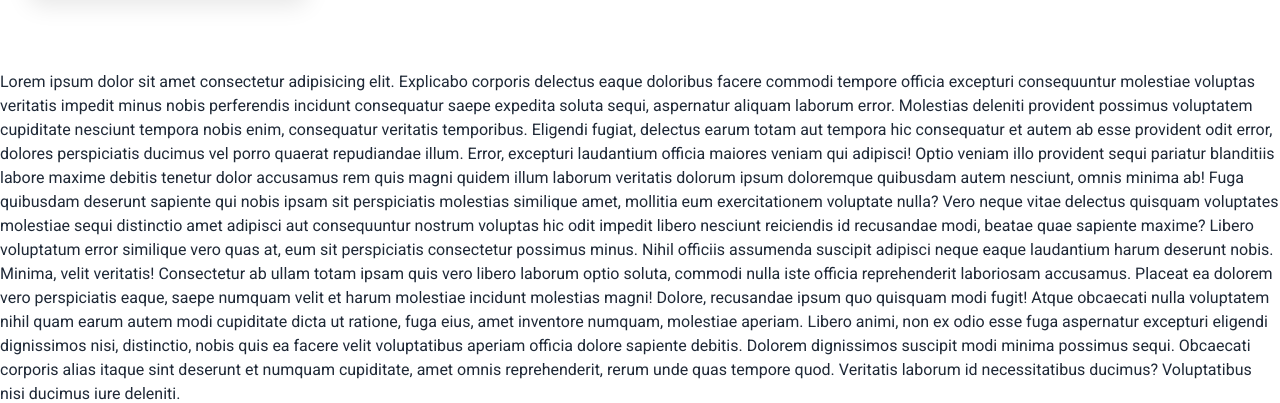
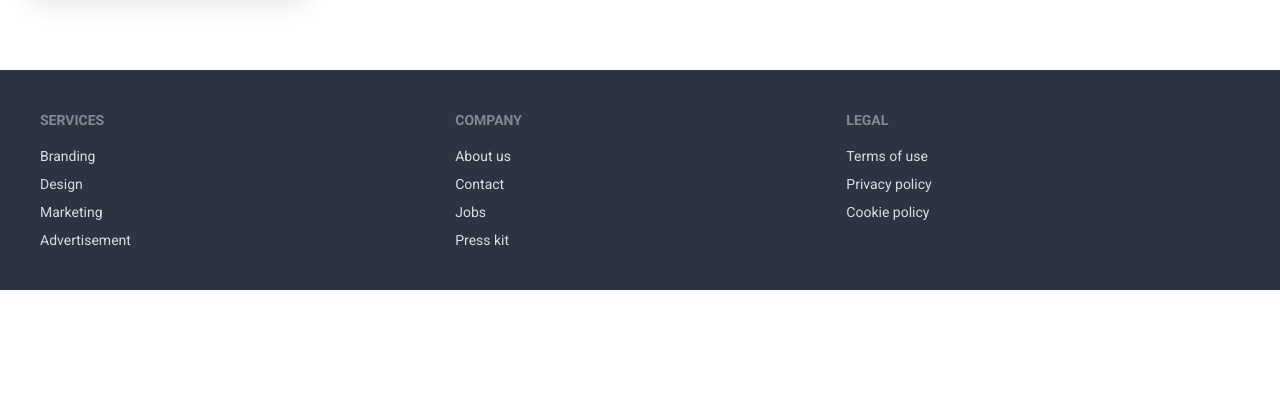
Before and after one commit to iamshakil19/book-client, a React (Vite) app: page / in a window 1280 px wide. Shown: the part 926-1329 px from the top of the page. After the commit the page ends 1216 px from the top, so only its background shows below. Built offline with nearby package versions, Linux system fonts and the light colour scheme.

Commit message:
footer added

```diff
--- a/src/page/Footer.tsx
+++ b/src/page/Footer.tsx
@@ -1,39 +1,28 @@
 export default function Footer() {
   return (
-    <div className="container mx-auto mt-20">
-      Lorem ipsum dolor sit amet consectetur adipisicing elit. Explicabo
-      corporis delectus eaque doloribus facere commodi tempore officia excepturi
-      consequuntur molestiae voluptas veritatis impedit minus nobis perferendis
-      incidunt consequatur saepe expedita soluta sequi, aspernatur aliquam
-      laborum error. Molestias deleniti provident possimus voluptatem cupiditate
-      nesciunt tempora nobis enim, consequatur veritatis temporibus. Eligendi
-      fugiat, delectus earum totam aut tempora hic consequatur et autem ab esse
-      provident odit error, dolores perspiciatis ducimus vel porro quaerat
-      repudiandae illum. Error, excepturi laudantium officia maiores veniam qui
-      adipisci! Optio veniam illo provident sequi pariatur blanditiis labore
-      maxime debitis tenetur dolor accusamus rem quis magni quidem illum laborum
-      veritatis dolorum ipsum doloremque quibusdam autem nesciunt, omnis minima
-      ab! Fuga quibusdam deserunt sapiente qui nobis ipsam sit perspiciatis
-      molestias similique amet, mollitia eum exercitationem voluptate nulla?
-      Vero neque vitae delectus quisquam voluptates molestiae sequi distinctio
-      amet adipisci aut consequuntur nostrum voluptas hic odit impedit libero
-      nesciunt reiciendis id recusandae modi, beatae quae sapiente maxime?
-      Libero voluptatum error similique vero quas at, eum sit perspiciatis
-      consectetur possimus minus. Nihil officiis assumenda suscipit adipisci
-      neque eaque laudantium harum deserunt nobis. Minima, velit veritatis!
-      Consectetur ab ullam totam ipsam quis vero libero laborum optio soluta,
-      commodi nulla iste officia reprehenderit laboriosam accusamus. Placeat ea
-      dolorem vero perspiciatis eaque, saepe numquam velit et harum molestiae
-      incidunt molestias magni! Dolore, recusandae ipsum quo quisquam modi
-      fugit! Atque obcaecati nulla voluptatem nihil quam earum autem modi
-      cupiditate dicta ut ratione, fuga eius, amet inventore numquam, molestiae
-      aperiam. Libero animi, non ex odio esse fuga aspernatur excepturi eligendi
-      dignissimos nisi, distinctio, nobis quis ea facere velit voluptatibus
-      aperiam officia dolore sapiente debitis. Dolorem dignissimos suscipit modi
-      minima possimus sequi. Obcaecati corporis alias itaque sint deserunt et
-      numquam cupiditate, amet omnis reprehenderit, rerum unde quas tempore
-      quod. Veritatis laborum id necessitatibus ducimus? Voluptatibus nisi
-      ducimus iure deleniti.
+    <div className="bg-neutral mt-20">
+      <footer className="footer container mx-auto p-10 text-neutral-content">
+        <div>
+          <span className="footer-title">Services</span>
+          <a className="link link-hover">Branding</a>
+          <a className="link link-hover">Design</a>
+          <a className="link link-hover">Marketing</a>
+          <a className="link link-hover">Advertisement</a>
+        </div>
+        <div>
+          <span className="footer-title">Company</span>
+          <a className="link link-hover">About us</a>
+          <a className="link link-hover">Contact</a>
+          <a className="link link-hover">Jobs</a>
+          <a className="link link-hover">Press kit</a>
+        </div>
+        <div>
+          <span className="footer-title">Legal</span>
+          <a className="link link-hover">Terms of use</a>
+          <a className="link link-hover">Privacy policy</a>
+          <a className="link link-hover">Cookie policy</a>
+        </div>
+      </footer>
     </div>
   );
 }
```
